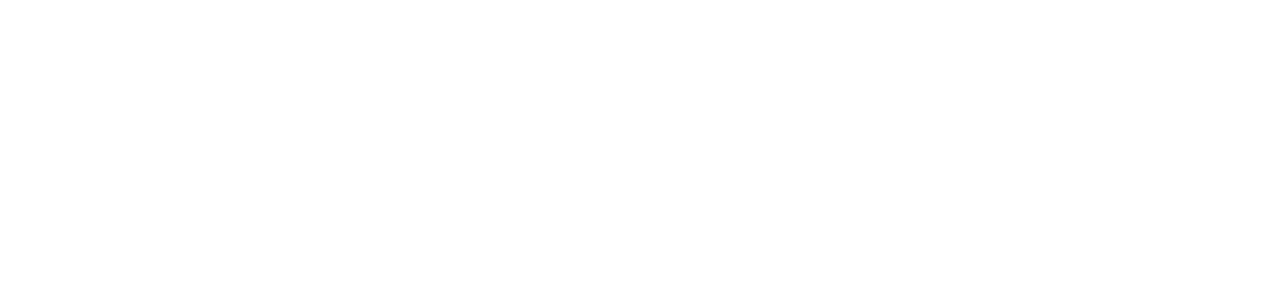
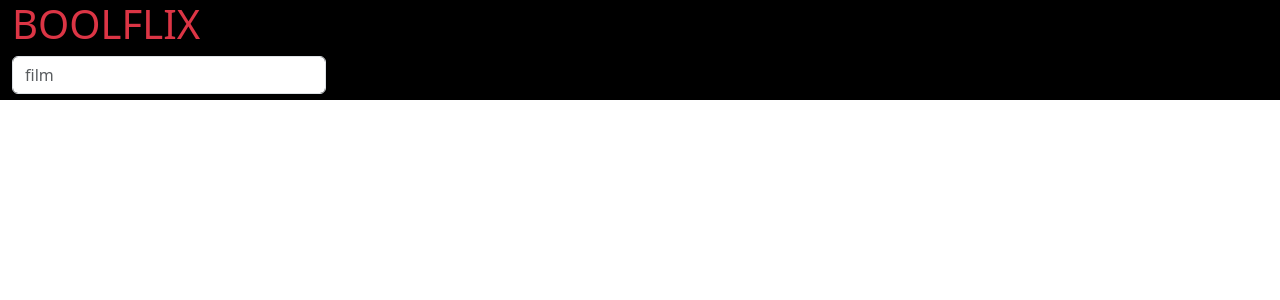
Before and after one commit to leo5295/vite-boolflix, a Vue app: page / in a window 1280 px wide. Shown: the top 300 px of the page. Built offline with nearby package versions, Linux system fonts and the light colour scheme.

Commit message:
input, AppSearch

```diff
--- a/src/App.vue
+++ b/src/App.vue
@@ -1,12 +1,26 @@
-<script setup>
+<script>
+import { store } from './store'
 import axios from 'axios';
-import AppHeader from './components/AppHeader.vue'
+import AppHeader from './components/AppHeader.vue';
+export default {
+  data() {
+    return {
+      store,
+    }
+  },
+  components: {
+    AppHeader,
+  }
+}
+
 </script>
 
 <template>
-
+  <div>
+    <AppHeader />
+  </div>
 </template>
 
-<style scoped>
-
+<style lang="scss" >
+@use './style/generals.scss'
 </style>
--- a/src/components/AppHeader.vue
+++ b/src/components/AppHeader.vue
@@ -1,24 +1,38 @@
 <script>
+import AppSearch from './AppSearch.vue';
 export default {
-
+    components: {
+        AppSearch,
+    }
 }
 </script>
 
 <template lang="">
     <div>
-        <div class="container">
+        <div class="container-fluid">
             <div class="row">
-                <div class="col">
-                    <h1 class=".text-danger">BOOLFLIX</h1>
+                <div class="col-9">
+                    <h1 class="text-danger">BOOLFLIX</h1>
                 </div>
-                <div class="col">
-
-                </div>
+            </div>
+            <div class="col-3">
+                <AppSearch/>
             </div>
         </div>
     </div>
 </template>
 
-<style lang="">
+<style lang="scss" scoped>
+.container-fluid {
 
+    height: 100px;
+    background-color: black;
+
+}
+
+.row {
+    display: flex;
+    justify-content: space-between;
+    align-items: center;
+}
 </style>
--- /dev/null
+++ b/src/components/AppSearch.vue
@@ -0,0 +1,15 @@
+<script>
+export default {
+
+}
+</script>
+
+<template lang="">
+    <div>
+        <input type="text" class="form-control" placeholder="film">
+    </div>
+
+</template>
+<style lang="">
+
+</style>
--- a/src/style/generals.scss
+++ b/src/style/generals.scss
@@ -0,0 +1 @@
+@import 'node_modules/bootstrap/scss/bootstrap.scss';
```
